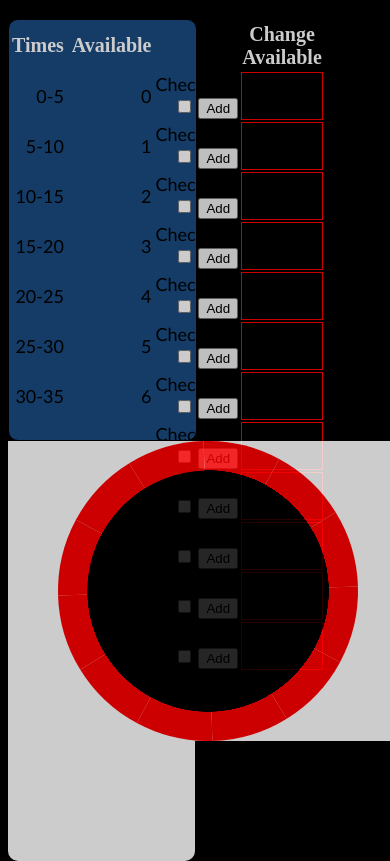
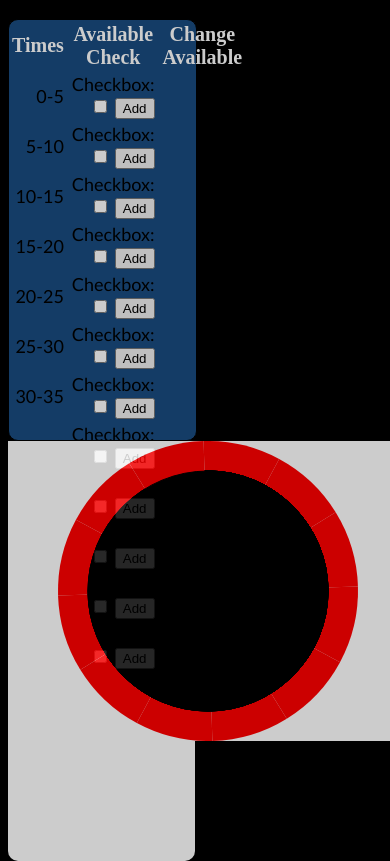
Before and after one commit to miguel112107/CalendarToggle, a plain HTML site: page index.html in a window 390 px wide. Drawn offline with nearby package versions, Linux system fonts and the light colour scheme.

Commit message:
Code Cleanup

```diff
--- a/Scripts/Style.css
+++ b/Scripts/Style.css
@@ -49,7 +49,7 @@ td{
     display: inline-block;
 }
 
-#fieldPlayers{
+#circleSchedule{
 	width:50%;
     display:inline-block;
 	height:60%;
--- a/Scripts/VM_Field.js
+++ b/Scripts/VM_Field.js
@@ -32,7 +32,7 @@ function ScheduleViewModel() {
 
 
 	//debugging purposes/////////////////////////////////////////////////////////////////
-self.availablePlayers = [
+self.availability = [
         { timeSlot: "0-5", available},
         { timeSlot: "5-10", available},
         { timeSlot: "10-15", available },
@@ -59,17 +59,17 @@ self.availablePlayers = [
 
     var x;
 		if(x = document.getElementById("myCheck").checked){
-		document.getElementById("demo").innerHTML = true;
+		document.getElementById("availCheck").innerHTML = true;
 		available= true;
 		alert(available);
-		rosterSpot(available);
+		calendarToggle(available);
 		}
 
 		else{
-		document.getElementById("demo").innerHTML = false;
+		document.getElementById("availCheck").innerHTML = false;
 		available = false;
 		alert(available);
-		rosterSpot(available);
+		calendarToggle(available);
 		}
 
 	}
@@ -78,8 +78,8 @@ self.availablePlayers = [
 
 
 }
-function rosterSpot(avail) {
-	availablePlayers = avail;
+function calendarToggle(avail) {
+	availability = avail;
 
 
 		var myData = [
@@ -121,15 +121,15 @@ function rosterSpot(avail) {
 
 		/*var ToF = prompt("Please Enter if Available")
 			if(ToF == "false"){
-				availablePlayers[i].available = false;
+				availability[i].available = false;
 
 			}
 
 			else{
-				availablePlayers[i].available = true;
+				availability[i].available = true;
 			}*/
 
-		if(availablePlayers == true){
+		if(availability == true){
 		ctx.fillStyle = "green";
 
 		}
--- a/index.html
+++ b/index.html
@@ -2,10 +2,6 @@
 <head>
     <title>Starting Lineup</title>
     <link rel="stylesheet" type="text/css" href="Scripts/Style.css">
-	<script type="text/javascript" src="http://ajax.googleapis.com/ajax/libs/jquery/1.6.2/jquery.min.js"> </script>
-
-
-
 	</script>
 
 	</head>
@@ -19,10 +15,9 @@
                     <tr>
                         <th>Times</th>
 						<th></th>
-                        <th>Available</th>
+                        <th>Available Check</th>
 						<th></th>
 						<th>Change Available</th>
-
                         <th></th>
                     </tr>
                 </thead>
@@ -31,30 +26,20 @@
                     <tr>
                         <td data-bind="text: timeSlot"></td>
                         <td></td>
-					<!--	<td><p><input data-bind="value: playerOnField" /></p></td>-->
-					<td data-bind="text: $index" ></td>
-
 						<td>Checkbox: <input type="checkbox" id="myCheck"> <button data-bind="click: $parent.myFunction()">Add</button></td>
-
-
-						<td id = "demo" > </td>
-
+						<td></td>
+						<td id = "availCheck" > </td>
 					</tr>
-
-
                 </tbody>
-
-
-
             </table>
         </div>
         <!-- main Body Left End-->
-        <!-- Field Display-->
-		<div id="fieldPlayers">
-		<canvas id="canvas" width="400" height="300">
-		This text is displayed if your browser does not support HTML5 Canvas.
+        <!-- Circle and Canvas-->
+		<div id="circleSchedule">
+			<canvas id="canvas" width="400" height="300">
+			This text is displayed if your browser does not support HTML5 Canvas.
 
-		</canvas>
+			</canvas>
          <!-- Field Players End -->
         </div>
         <!--Field Display End-->
@@ -62,8 +47,6 @@
     </div>
     <!-- main Body  end-->
 
-
-
     <script type="text/javascript" src="Scripts/knockout-3.2.0.js"></script>
     <script type="text/javascript" src="Scripts/jquery-2.1.3.js"></script>
     <script type="text/javascript" src="Scripts/VM_Field.js"></script>
```
